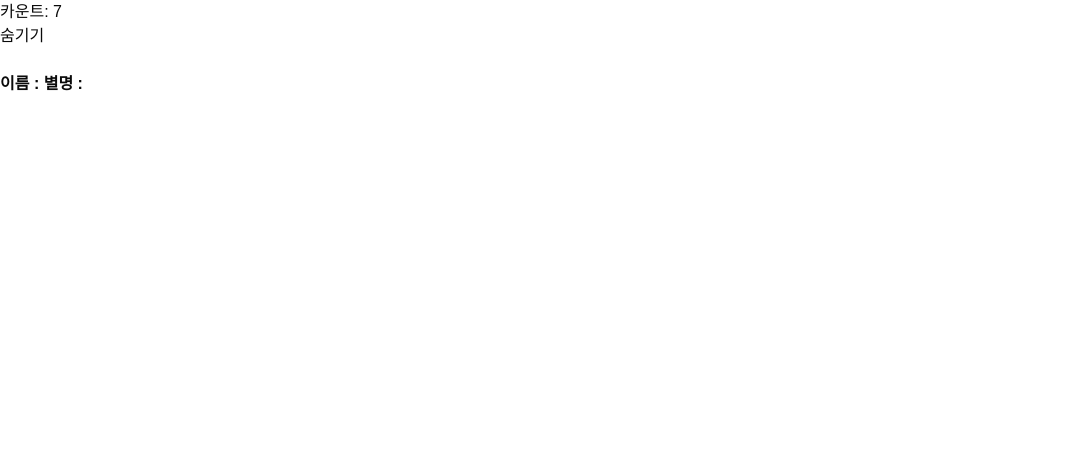
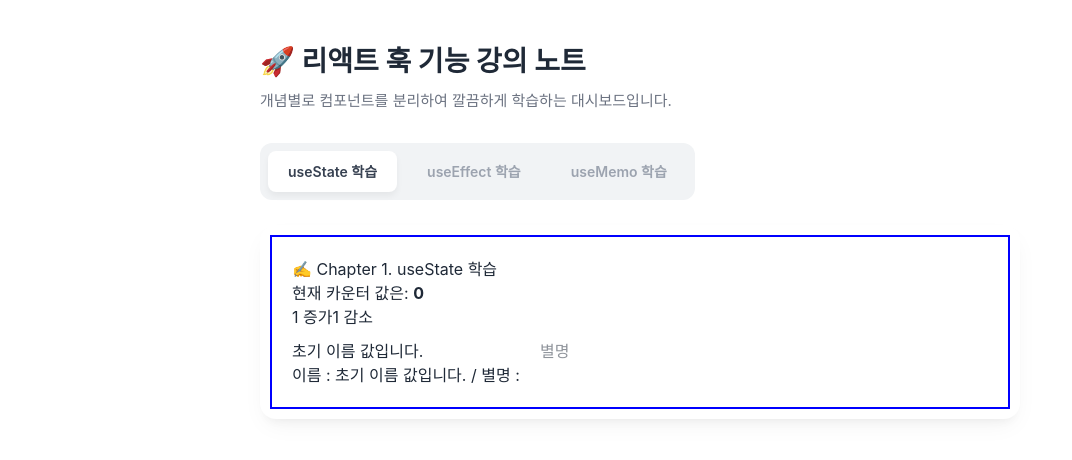
Before and after one commit to jayden-jy/shadcnUi, a React (Vite) app: page / in a window 1280 px wide. Shown: the top 460 px of the page, without its empty margins (0-1072 px from the left). Built offline with nearby package versions, Linux system fonts and the light colour scheme.

Commit message:
UseMemo란 무엇인가?

```diff
--- a/src/App.tsx
+++ b/src/App.tsx
@@ -1,126 +1,92 @@
-import { useEffect, useState } from "react";
+import { useState } from "react";
+import UseStateStudy from "./components/1_UseState";
+import UseEffectStudy from "./components/2_UseEffect";
+import UseMemoStudy from "./components/3_UseMemo";
 
 function App() {
-  // useState => Hooks
-  // useState는 리액트에서 가장 기본적인 훅(Hook)이며, 함수 컴포넌트에서도 가변적인 상태를 지닐 수 있게 해준다.
-  // => 이 함수가 호출되면 배열을 반환한다.
-  // => 변환된 배열의 첫 번째 요소는 상태 값, 두 번째 요소는 상태 값을 설정하는 함수
-  // => useState 함수의 파라미터(매개변수)에는 상태의 기본값, 초기값을 넣어 줍니다.
+  const [currentTab, setCurrentTab] = useState<string>("useState");
 
-  // const [value, setValue] = useState<number>(0);
-  // const [name, setName] = useState<string>(
-  //   "빈 문자열로 할당하지 않은 name 상태 값입니다.",
-  // );
-  // const [nickname, setNickname] = useState<string>("");
+  // 버튼들을 위한 공통 스타일 스타일 정의
+  const tabButtonContainerStyle: React.CSSProperties = {
+    display: "flex",
+    gap: "10px",
+    marginBottom: "25px",
+    backgroundColor: "#f1f3f5",
+    padding: "8px",
+    borderRadius: "12px",
+    width: "fit-content",
+  };
 
-  // const increment = () => setValue(value + 1);
-  // const decrement = () => setValue(value - 1);
-
-  // const onChangeName = (event: React.ChangeEvent<HTMLInputElement>) => {
-  //   setName(event.target.value);
-  // };
-  // const onChangeNickname = (event: React.ChangeEvent<HTMLInputElement>) => {
-  //   setNickname(event.target.value);
-  // };
-
-  // return (
-  //   <div>
-  //     <p>
-  //       현재 타운터 값은: <b>{value}</b>
-  //     </p>
-  //     <button onClick={increment}>1 증가</button>
-  //     <button onClick={decrement}>1 감소</button>
-
-  //     <div>
-  //       <input type="text" value={name} onChange={onChangeName} />
-  //       <input type="text" onChange={onChangeNickname} />
-  //     </div>
-
-  //     <div>
-  //       <b>이름 : {name}</b>
-  //       <b>별명 : {nickname}</b>
-  //     </div>
-  //   </div>
-  // );
-
-  // --------------------------------------------------------------------------------------------------------------------------------------- //
-
-  // useEffect
-  // useEffect는 리액트 컴포넌트가 렌더링 될 때마다 특정 작업을 수행하도록 설정할 수 있는 훅(Hook) 입니다.
-
-  // - 마운트가 될 때만, 최초 1회만 실행하고 싶을 때
-  // 마운트란, 리액트 DOM에 우리가 return 키워드 하단에 작성한 HTML, CSS 영역 즉, UI가 붙었을 때 => 우리가 HTML을 자바스크립트로 통제 가능할 때
-  // useEffect에서 설정한 함수를 컴포넌트가 화면에 맨 처음 렌더링 될 때만 실행하고,
-  // 업데이트 될 때는 실행하지 않으려면, 함수에 두 번째 파라미터(매개변수)로 빈 배열을 넣어주면 됩니다.
-
-  // - 특정 값이 업데이트 될 때만 실행하고 싶을 때
-  // useEffect를 사용할 때, 특정 값이 변경될 때만 호출하고 싶을 경우도 있습니다.
-  // useEffect의 두 번째 파라미터(매개변수)로 전달되는 배열 안에 검사하고 싶은 값을 넣어주면 됩니다.
-
-  const [name, setName] = useState<string>("");
-  const [nickname, setNickname] = useState<string>("");
-
-  // useEffect(() => {
-  //   // 해당 컴포넌트가 최초 랜더링이 될 때, useEffect가 실행이 되고,
-  //   // 우리가 선언한 state 즉, 상태 값이 변화하더라도 useEffect가 실행되는 것으로 보아
-  //   // state 즉, 상태 값이 변화하면 해당 컴포넌트는 재랜더링이 된다는 것을 알 수가 있습니다.
-  //   console.log("컴포넌트가 랜더링 될 때마다 특정 작업을 수행합니다.");
-  //   console.log("name ", name);
-  //   console.log("nickname", nickname);
-  // });
-
-  useEffect(() => {
-    console.log("마운트가 될 때만 수행합니다. - 최초 1회 실시");
-    console.log("name ", name);
-    console.log("nickname", nickname);
-  }, []);
-
-  useEffect(() => {
-    console.log("name이라는 상태 값이 변할 경우에만 수행합니다.");
-    console.log("name ", name);
-    console.log("nickname", nickname);
-  }, [name]);
-
-  function Timer() {
-    const [count, setCount] = useState<number>(0);
-
-    useEffect(() => {
-      const id = setInterval(() => {
-        console.log("Interval 실행됨");
-        setCount((c) => c + 1);
-      }, 1000);
-
-      return () => {
-        console.log("cleanup: 이전 타이머 제거됨");
-        clearInterval(id);
-      };
-    }, []);
-
-    return <div>카운트: {count}</div>;
-  }
-
-  const onChangeName = (event: React.ChangeEvent<HTMLInputElement>) =>
-    setName(event.target.value);
-  const onChangeNickname = (event: React.ChangeEvent<HTMLInputElement>) =>
-    setNickname(event.target.value);
-  const [visible, setVisible] = useState<boolean>(true);
+  const getButtonStyle = (tabName: string): React.CSSProperties => {
+    const isActive = currentTab === tabName;
+    return {
+      padding: "10px 20px",
+      fontSize: "14px",
+      fontWeight: "600",
+      border: "none",
+      borderRadius: "8px",
+      cursor: "pointer",
+      backgroundColor: isActive ? "#ffffff" : "transparent",
+      color: isActive ? "#374151" : "#9ca3af",
+      boxShadow: isActive ? "0px 4px 6px rgba(0, 0, 0, 0.05)" : "none",
+      transition: "all 0.2s ease-in-out",
+    };
+  };
 
   return (
-    <>
-      <div>{visible && <Timer />}</div>
-      <button onClick={() => setVisible(!visible)}>
-        {visible ? "숨기기" : "보이기"}
-      </button>
-      <div>
-        <input type="text" value={name} onChange={onChangeName} />
-        <input type="text" value={nickname} onChange={onChangeNickname} />
+    <div
+      style={{
+        padding: "40px 20px",
+        maxWidth: "800px",
+        margin: "0 auto",
+        fontFamily: "'Pretendard', -apple-system, sans-serif",
+        color: "#1f2937",
+      }}
+    >
+      <h1 style={{ fontSize: "28px", marginBottom: "8px", fontWeight: "700" }}>
+        🚀 리액트 훅 기능 강의 노트
+      </h1>
+      <p style={{ color: "#6b7280", marginBottom: "30px", fontSize: "15px" }}>
+        개념별로 컴포넌트를 분리하여 깔끔하게 학습하는 대시보드입니다.
+      </p>
 
-        <div>
-          <b>이름 : {name}</b>
-          <b>별명 : {nickname}</b>
-        </div>
+      {/* 📱 트렌디한 앱 스타일의 탭 바 */}
+      <div style={tabButtonContainerStyle}>
+        <button
+          onClick={() => setCurrentTab("useState")}
+          style={getButtonStyle("useState")}
+        >
+          useState 학습
+        </button>
+        <button
+          onClick={() => setCurrentTab("useEffect")}
+          style={getButtonStyle("useEffect")}
+        >
+          useEffect 학습
+        </button>
+        <button
+          onClick={() => setCurrentTab("useMemo")}
+          style={getButtonStyle("useMemo")}
+        >
+          useMemo 학습
+        </button>
       </div>
-    </>
+
+      {/* 📄 본문 컨텐츠 영역 카드 스타일화 */}
+      <div
+        style={{
+          backgroundColor: "#ffffff",
+          borderRadius: "16px",
+          boxShadow:
+            "0 10px 25px -5px rgba(0, 0, 0, 0.05), 0 8px 10px -6px rgba(0, 0, 0, 0.05)",
+          overflow: "hidden",
+        }}
+      >
+        {currentTab === "useState" && <UseStateStudy />}
+        {currentTab === "useEffect" && <UseEffectStudy />}
+        {currentTab === "useMemo" && <UseMemoStudy />}
+      </div>
+    </div>
   );
 }
 
--- /dev/null
+++ b/src/components/1_UseState.tsx
@@ -0,0 +1,39 @@
+import { useState } from "react";
+
+export default function UseStateStudy() {
+  const [value, setValue] = useState<number>(0);
+  const [name, setName] = useState<string>("초기 이름 값입니다.");
+  const [nickname, setNickname] = useState<string>("");
+
+  return (
+    <div style={{ border: "2px solid blue", padding: "20px", margin: "10px" }}>
+      <h2>✍️ Chapter 1. useState 학습</h2>
+      <p>
+        현재 카운터 값은: <b>{value}</b>
+      </p>
+      <button onClick={() => setValue(value + 1)}>1 증가</button>
+      <button onClick={() => setValue(value - 1)}>1 감소</button>
+
+      <div style={{ marginTop: "10px" }}>
+        <input
+          type="text"
+          value={name}
+          onChange={(e) => setName(e.target.value)}
+          placeholder="이름"
+        />
+        <input
+          type="text"
+          value={nickname}
+          onChange={(e) => setNickname(e.target.value)}
+          placeholder="별명"
+        />
+      </div>
+
+      <div>
+        <p>
+          이름 : {name} / 별명 : {nickname}
+        </p>
+      </div>
+    </div>
+  );
+}
--- /dev/null
+++ b/src/components/2_UseEffect.tsx
@@ -0,0 +1,51 @@
+import { useEffect, useState } from "react";
+
+function Timer() {
+  const [count, setCount] = useState<number>(0);
+
+  useEffect(() => {
+    const id = setInterval(() => {
+      console.log("Interval 실행됨");
+      setCount((c) => c + 1);
+    }, 1000);
+
+    return () => {
+      console.log("cleanup: 이전 타이머 제거됨");
+      clearInterval(id);
+    };
+  }, []);
+
+  return <div>⏰ 현재 타이머 카운트: {count}</div>;
+}
+
+export default function UseEffectStudy() {
+  const [name, setName] = useState<string>("");
+  const [visible, setVisible] = useState<boolean>(true);
+
+  useEffect(() => {
+    console.log("화면이 처음 켜질 때(마운트) 딱 1회만 실행됩니다.");
+  }, []);
+
+  useEffect(() => {
+    console.log("name 값이 바뀔 때마다 실행됩니다. 현재 값:", name);
+  }, [name]);
+
+  return (
+    <div style={{ border: "2px solid green", padding: "20px", margin: "10px" }}>
+      <h2>🎬 Chapter 2. useEffect 학습</h2>
+      <input
+        type="text"
+        value={name}
+        onChange={(e) => setName(e.target.value)}
+        placeholder="이름 입력 시 이펙트 발동"
+      />
+
+      <div style={{ marginTop: "10px" }}>
+        <button onClick={() => setVisible(!visible)}>
+          {visible ? "타이머 숨기기" : "타이머 보이기"}
+        </button>
+        {visible && <Timer />}
+      </div>
+    </div>
+  );
+}
--- /dev/null
+++ b/src/components/3_UseMemo.tsx
@@ -0,0 +1,44 @@
+import { useState, useMemo } from "react";
+
+const getAverage = (numbers: number[]) => {
+  console.log("평균 값을 계산 중입니다... (useMemo 덕분에 필요한 때만 실행됨)");
+  if (numbers.length === 0) return 0;
+  const sum = numbers.reduce((acc, cur) => acc + cur);
+  return sum / numbers.length;
+};
+
+export default function UseMemoStudy() {
+  const [list, setList] = useState<number[]>([]);
+  const [number, setNumber] = useState<string>("");
+
+  const onInsert = () => {
+    const newList = list.concat(parseInt(number) || 0);
+    setList(newList);
+    setNumber("");
+  };
+
+  const average = useMemo(() => getAverage(list), [list]);
+
+  return (
+    <div
+      style={{ border: "2px solid purple", padding: "20px", margin: "10px" }}
+    >
+      <h2>🧠 Chapter 3. useMemo 학습</h2>
+      <input
+        type="text"
+        value={number}
+        onChange={(e) => setNumber(e.target.value)}
+      />
+      <button onClick={onInsert}>등록</button>
+
+      <ul>
+        {list.map((item, index) => (
+          <li key={index}>{item}</li>
+        ))}
+      </ul>
+      <div>
+        <b>평균 값: {average}</b>
+      </div>
+    </div>
+  );
+}
```
